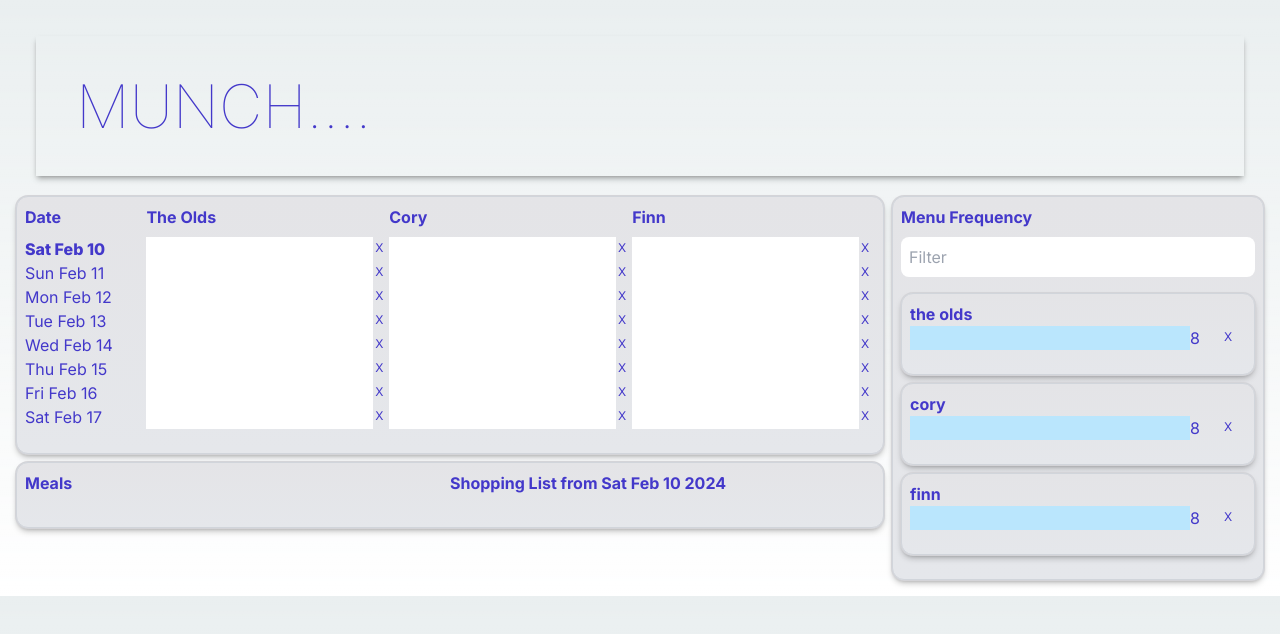
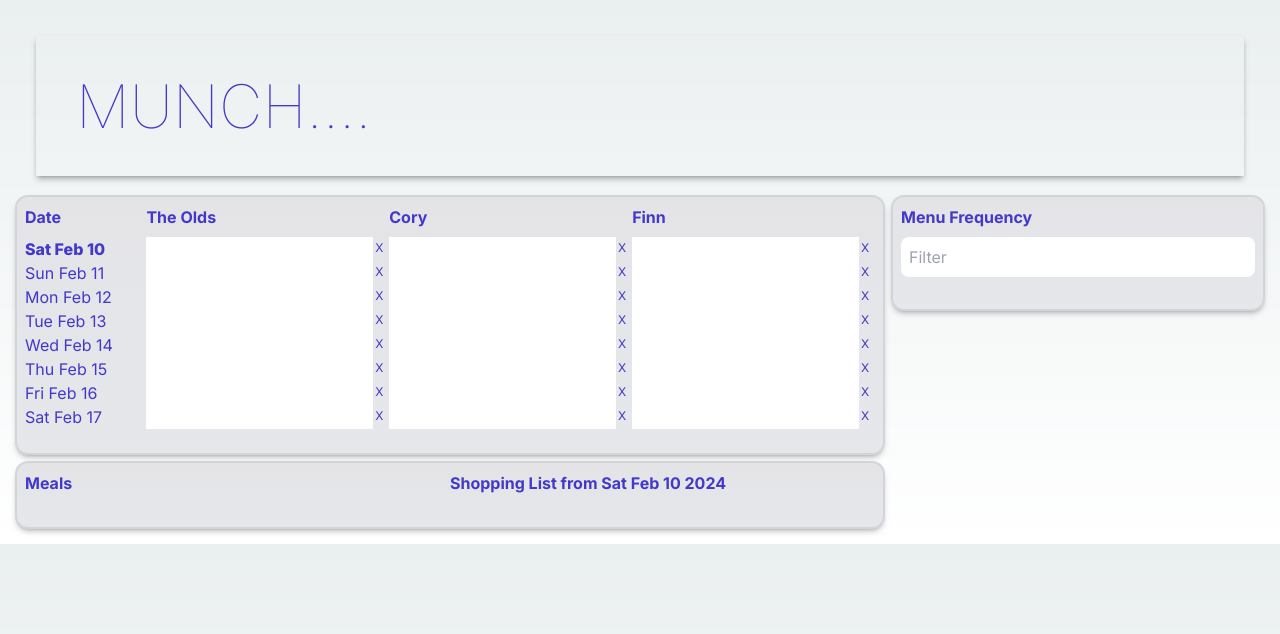
Before and after one commit to cleanbill/munch, a Next.js app: page / in a window 1280 px wide. Shown: the top 634 px of the page. Built offline with nearby package versions, Linux system fonts and the light colour scheme.

Commit message:
Blank fields filtered out

```diff
--- a/src/components/menuFrequency.tsx
+++ b/src/components/menuFrequency.tsx
@@ -35,12 +35,13 @@ const MenuFrequency = () => {
   const mealsPerGuest = () => {
     const guests: GuestMeals = new Map<GuestName, MealCount>();
     dinners.forEach((dinner: Dinner) => {
-      dinner.guests.forEach((mealPlan: MealPlan) => {
+      dinner.guests
+        .filter((mealPlan: MealPlan) => mealPlan.meal.name.trim().length > 0)
+        .forEach((mealPlan: MealPlan) => {
           const mealCountMayBe = guests.get(mealPlan.eater.name.trim().toLowerCase());
           const mealCount = mealCountMayBe ? mealCountMayBe : new Map<MealName, number>();
           const countMaybe = mealCount.get(mealPlan.meal.name.trim().toLowerCase());
           const count = (countMaybe ? countMaybe : 0) + 1;
-
           mealCount.set(mealPlan.meal.name.trim().toLowerCase(), count);
           guests.set(mealPlan.eater.name.trim().toLowerCase(), mealCount);
         })
```
Lines whose indentation alone changed are shown as unchanged.
